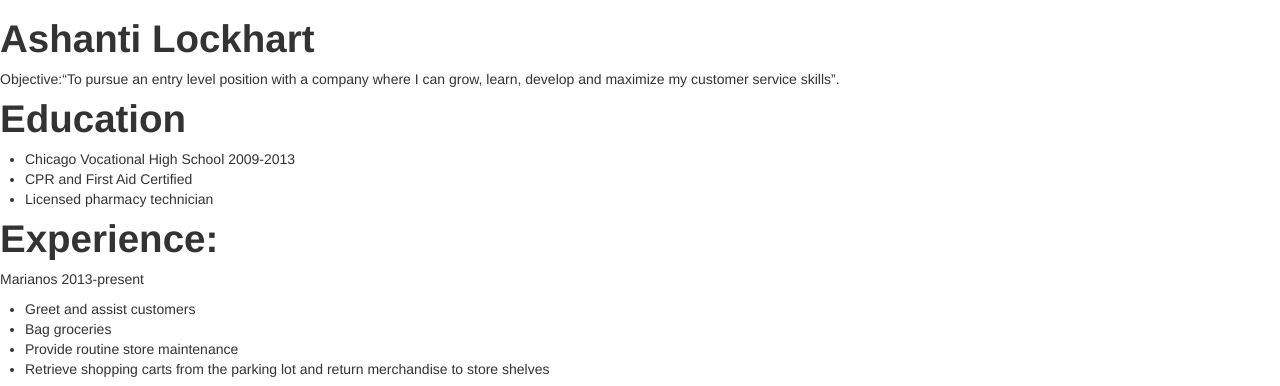
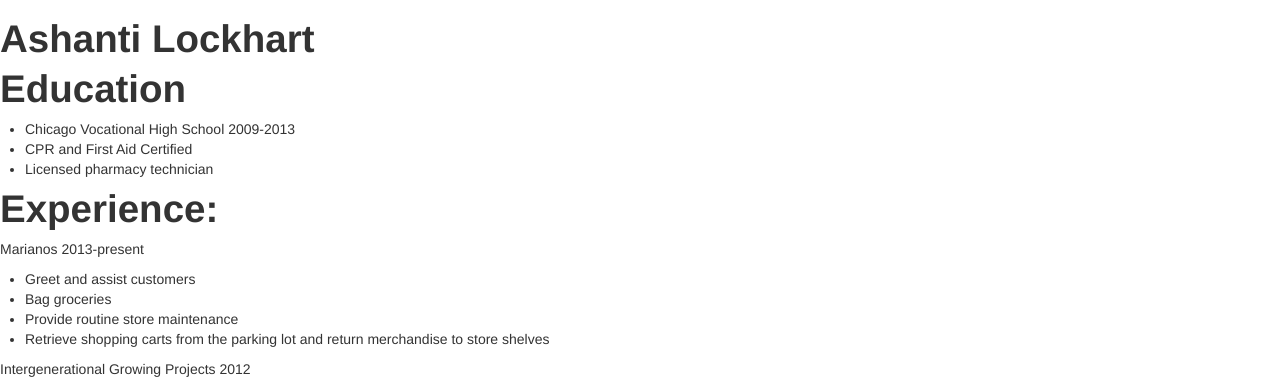
Before and after one commit to AshantiL/DemoDay, a plain HTML site: page Resume.html in a window 1280 px wide. Shown: the part 361-747 px from the top of the page. Drawn offline with Linux system fonts and the light colour scheme.

Commit message:
Update Resume.html

```diff
--- a/Resume.html
+++ b/Resume.html
@@ -56,7 +56,7 @@
 
 <h1>Ashanti Lockhart</h1>
 
-<p>Objective:“To pursue an entry level position with a company where I can grow, learn, develop and maximize my customer service skills”.</p>
+
 
 <h1>Education</h1>
   <ul>
```
